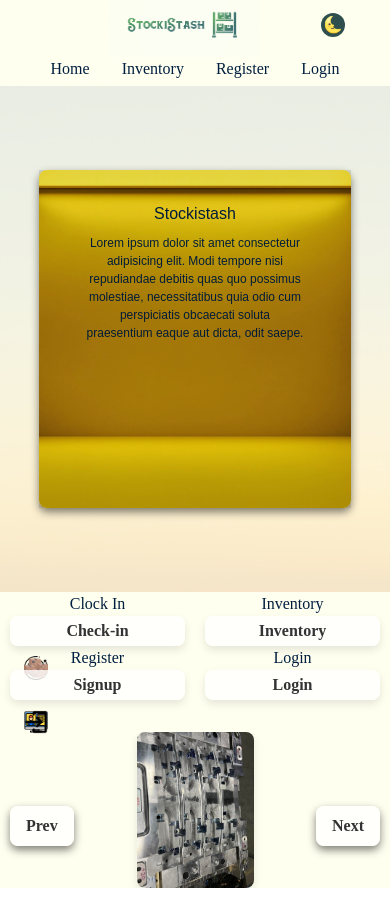
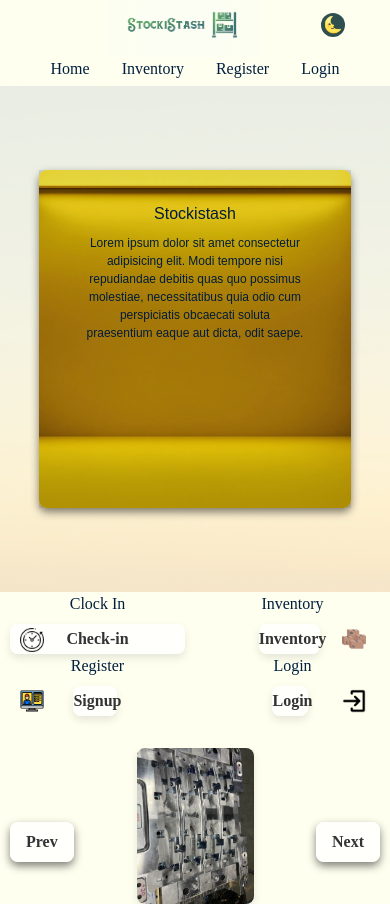
Before and after one commit to hulos1995/StockiStash-Capstone-Project, a React (Vite) app: page / in a window 390 px wide. Built offline with nearby package versions, Linux system fonts and the light colour scheme; a web font is replaced by a local one.

Commit message:
fix mobile style on homepage and add links to different routes

```diff
--- a/src/components/PageBody/PageBody.jsx
+++ b/src/components/PageBody/PageBody.jsx
@@ -4,6 +4,7 @@ import inventory from "../../assets/images/carton.png";
 import signup from "../../assets/images/signup.png";
 import login from "../../assets/images/login.png";
 import Slider from "../Slider/Slider";
+import { Link } from "react-router-dom";
 
 const PageBody = ({ isDarkMode }) => {
   return (
@@ -15,7 +16,7 @@ const PageBody = ({ isDarkMode }) => {
 
             <button className="home-container-clockin-btn">
               <img
-                className="home-container-clockin-img"
+                className="home-container-clockin-img--clock"
                 src={clock}
                 alt="Clock in logo"
               />
@@ -24,38 +25,44 @@ const PageBody = ({ isDarkMode }) => {
           </div>
           <div className="home-container-inventory">
             <h4 className="home-container-inventory-title">Inventory</h4>
+            <Link to={"/inventory"}>
               <button className="home-container-inventory-btn">
                 <img
-                className="home-container-inventory-img"
+                  className="home-container-inventory-img--inventory"
                   src={inventory}
                   alt="Inventory logo"
                 />
                 Inventory
               </button>
+            </Link>
           </div>
         </div>
         <div className="home-wrapper">
           <div className="home-wrapper-signup">
             <h4 className="home-wrapper-signup-title">Register</h4>
+            <Link to={"/signup"}>
               <button className="home-wrapper-signup-btn">
                 <img
-                className="home-wrapper-signup-img"
+                  className="home-wrapper-signup-img--signup"
                   src={signup}
                   alt="Signup logo"
                 />
                 Signup
               </button>
+            </Link>
           </div>
           <div className="home-wrapper-login">
             <h4 className="home-wrapper-login-title">Login</h4>
+            <Link to={"/login"}>
               <button className="home-wrapper-login-btn">
                 <img
-                className="home-wrapper-login-img"
+                  className="home-wrapper-login-img--login"
                   src={login}
                   alt="Login logo"
                 />
                 Login
               </button>
+            </Link>
           </div>
         </div>
       </div>
--- a/src/components/PageBody/PageBody.scss
+++ b/src/components/PageBody/PageBody.scss
@@ -6,8 +6,7 @@
 .home {
   background-color: $background-light;
   color: $text-primary;
-  @include font;
-
+  font-family: "prata";
   &--dark {
     background-color: $background-dark;
     color: $text-secondary;
@@ -34,6 +33,7 @@
       width: 50%;
       @include center;
       flex-direction: column;
+      gap: 0.5rem;
       @include tablet {
         width: 30vw;
       }
@@ -61,15 +61,28 @@
       }
 
       &-img {
+        &--clock {
           position: absolute;
           width: 24px;
-        left: 1.5rem;
-        top: 4rem;
+          left: 1.25rem;
+          top: 2.2rem;
           @include tablet {
             width: 30px;
             position: relative;
             top: 0;
             left: 0.75rem;
+          }
+        }
+        &--inventory {
+          position: absolute;
+          right: 1.5rem;
+          width: 24px;
+          @include tablet {
+            width: 30px;
+            position: relative;
+            top: 0;
+            right: -0.75rem;
+          }
         }
       }
     }
@@ -88,6 +101,7 @@
       width: 50%;
       @include center;
       flex-direction: column;
+      gap: 0.5rem;
       @include tablet {
         width: 30vw;
       }
@@ -115,10 +129,10 @@
       }
 
       &-img {
+        &--signup {
           position: absolute;
+          left: 1.25rem;
           width: 24px;
-        left: 1.5rem;
-        top: 4rem;
           @include tablet {
             width: 30px;
             position: relative;
@@ -126,6 +140,18 @@
             left: 0.75rem;
           }
         }
+        &--login {
+          position: absolute;
+          right: 1.5rem;
+          width: 24px;
+          @include tablet {
+            width: 30px;
+            position: relative;
+            top: 0;
+            right: -0.75rem;
           }
         }
       }
+    }
+  }
+}
--- a/src/style/partials/__mixin.scss
+++ b/src/style/partials/__mixin.scss
@@ -28,7 +28,7 @@
   align-items: center;
 }
 @mixin font {
-  font-family: "ave";
+  font-family: "prata";
 }
 @mixin button {
   background-color: rgba(255, 255, 255, 0.8);
```
Lines whose indentation alone changed are shown as unchanged.
